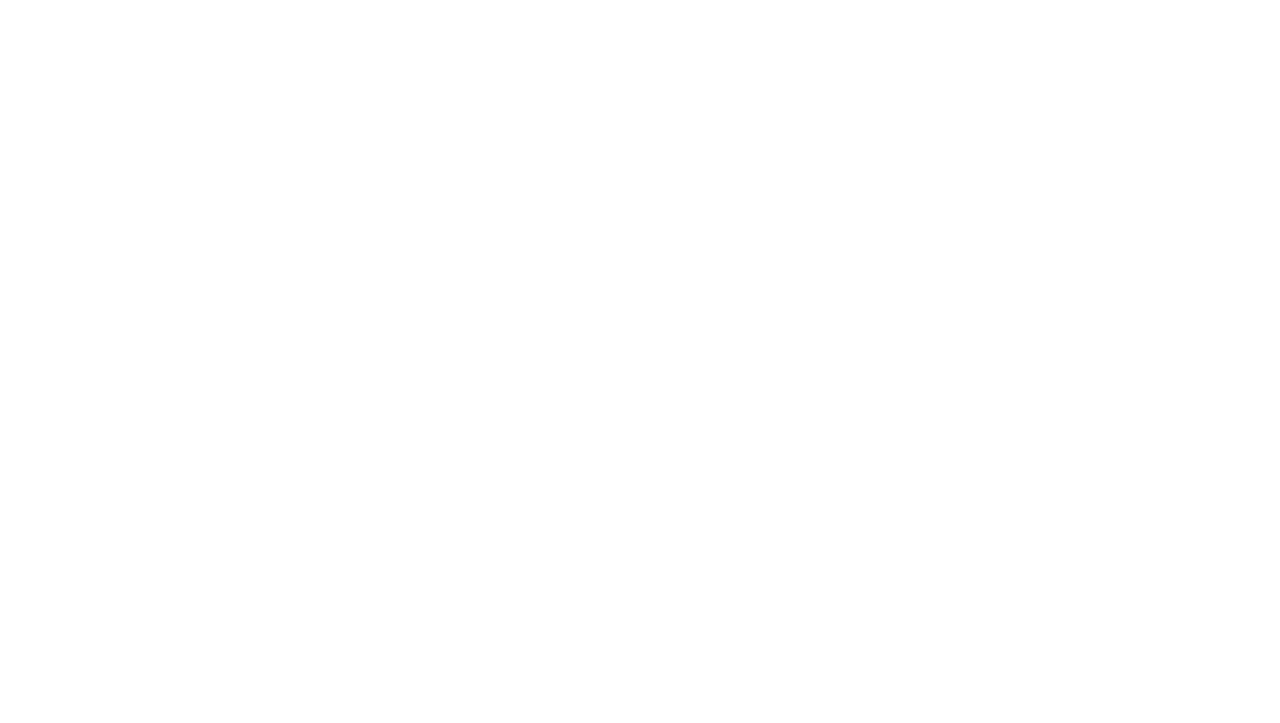
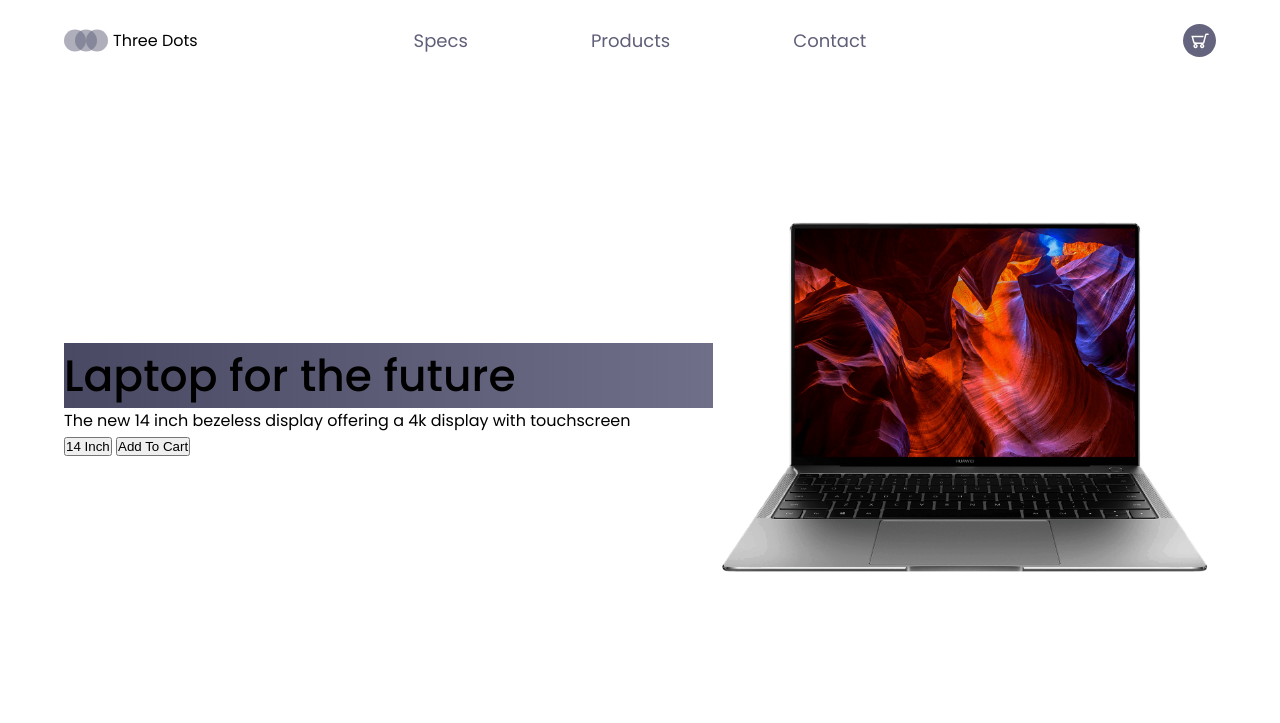
Before and after one commit to Usedtofarm/landing-tutorial, a plain HTML site: page index.html in a window 1280 px wide. Drawn offline with Linux system fonts and the light colour scheme.

Commit message:
learned linear-gradient and it is really cool

```diff
--- a/css/style.css
+++ b/css/style.css
@@ -1,3 +1,75 @@
+*{
+  margin: 0px;
+  padding: 0px;
+  box-sizing: border-box;
+}
+
+
 body{
   font-family: 'Poppins', sans-serif;
 }
+
+header{
+  display: flex;
+  width: 90%;
+  height: 10vh;
+  margin: auto;
+  align-items: center;
+
+}
+
+.logo-container, .nav-links, .cart{
+  display: flex;
+}
+
+.logo-container{
+  flex: 1;
+}
+
+.logo{
+  font-weight: 400;
+  margin: 5px;
+}
+
+nav{
+  flex: 2;
+}
+
+.nav-links{
+  justify-content: space-around;
+  list-style: none;
+
+}
+
+.nav-link{
+  color: #5f5f79;
+  font-size: 18px;
+  text-decoration: none;
+}
+
+.cart{
+  flex: 1;
+  justify-content: flex-end;
+}
+
+.presentation{
+  display: flex;
+  width: 90%;
+  margin: auto;
+  min-height: 80vh;
+  align-items: center;
+}
+
+.introduction{
+  flex:1;
+}
+
+.intro-text h1{
+  font-size: 44px;
+  font-weight: 500;
+  background: linear-gradient(to right, #494964, #6f6f89);
+}
+
+.cover img {
+  height: 60vh;
+}
--- a/index.html
+++ b/index.html
@@ -9,6 +9,39 @@
     <title>Landing Page</title>
   </head>
   <body>
+    <header>
+      <div class="logo-container">
+        <img src="./img/logo.svg" alt="logo">
+        <h4 class="logo">Three Dots</h4>
+      </div>
+      <nav>
+        <ul class="nav-links">
+          <li><a class="nav-link" href="#">Specs</a></li>
+          <li><a class="nav-link" href="#">Products</a></li>
+          <li><a class="nav-link" href="#">Contact</a></li>
+        </ul>
+      </nav>
+      <div class="cart">
+        <img src="./img/cart.svg" alt="cart">
+      </div>
+    </header>
 
+    <main>
+      <section class="presentation">
+        <div class="introduction">
+          <div class="intro-text">
+            <h1>Laptop for the future</h1>
+            <p>The new 14 inch bezeless display offering a 4k display with touchscreen</p>
+          </div>
+          <div class="cta">
+            <button class="cta-select">14 Inch</button>
+            <button class="cta-add">Add To Cart</button>
+          </div>
+        </div>
+      <div class="cover">
+        <img src="./img/matebook.png" alt="matebook">
+      </div>
+      </section>
+    </main>
   </body>
 </html>
```
